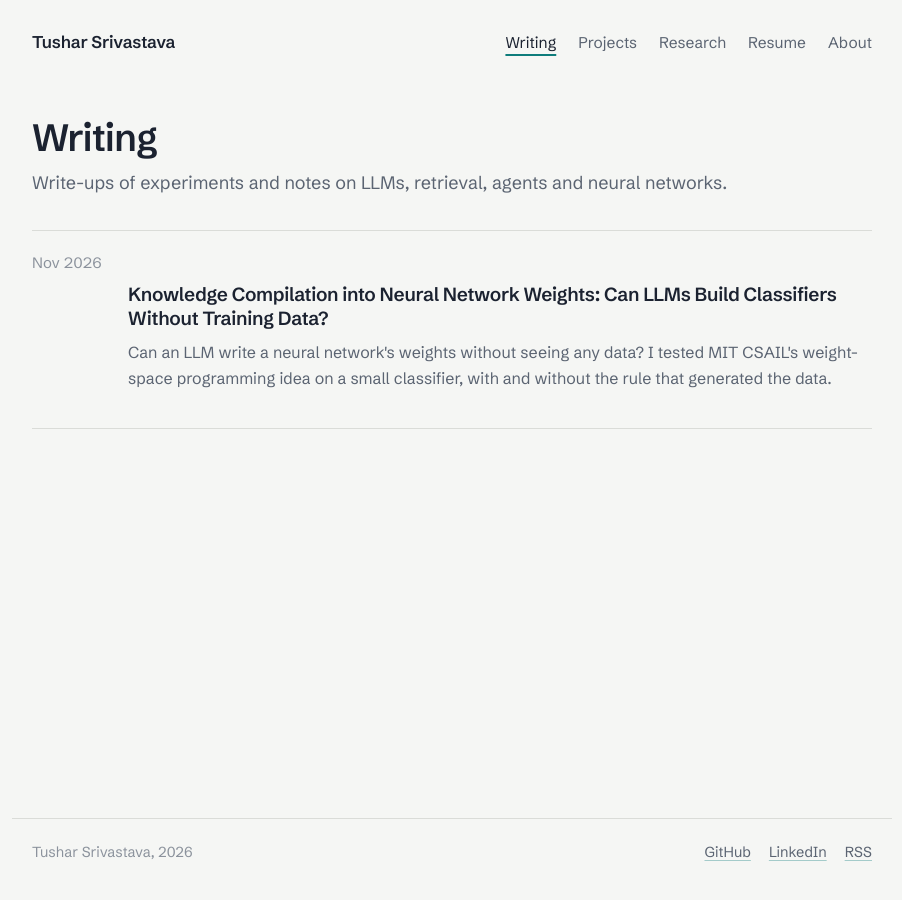
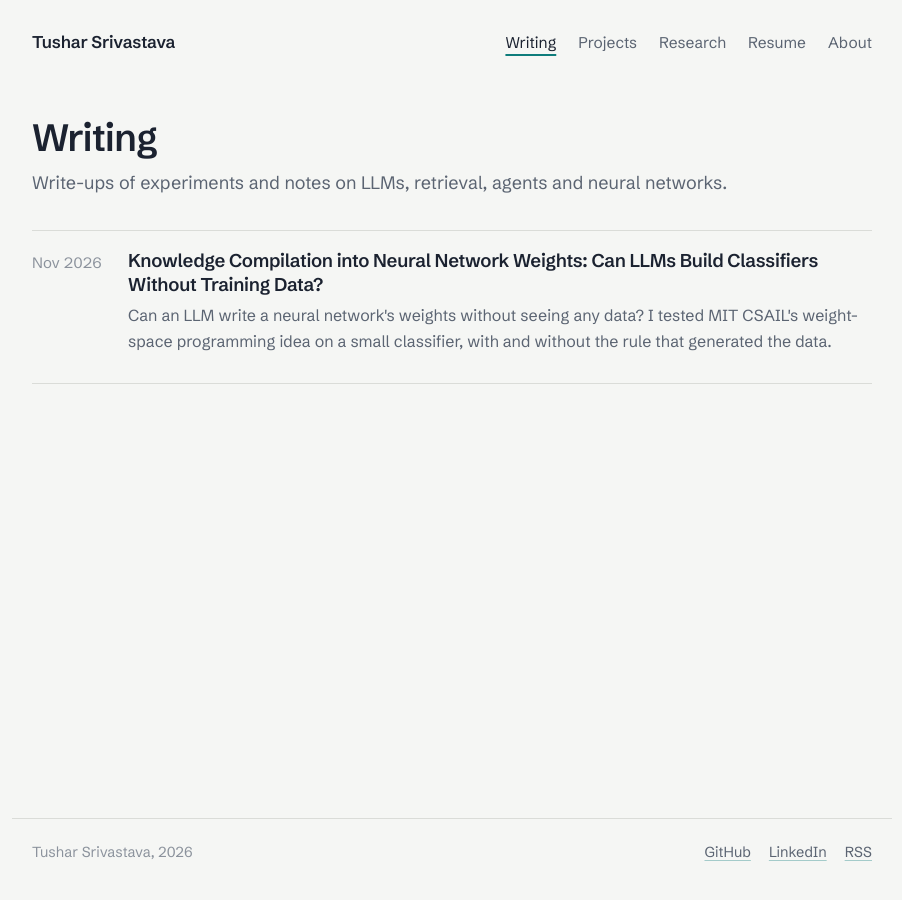
Before and after one commit to TusharSrivastva/TusharSrivastva.github.io, a Jekyll site: the page built from writing.md, in a window 1280 px wide. Shown: the whole page, without its empty margins (188-1090 px from the left). Built offline with Jekyll 4.4.1, drawn with Linux system fonts in a browser that asks for light colours.

Commit message:
Fix list spacing inside page prose

```diff
--- a/assets/css/style.css
+++ b/assets/css/style.css
@@ -219,3 +219,9 @@ img { max-width: 100%; height: auto; display: block; }
   .resume-section p strong a { text-decoration: underline; text-decoration-color: #999; }
   @page { margin: 14mm 16mm; }
 }
+
+/* Lists inside page prose: keep list spacing, not article spacing */
+.prose .entry h3 { font-size: 18.5px; margin: 0 0 6px; }
+.prose .entry p { margin: 0 0 8px; }
+.prose .entries { padding: 0; margin: 0; }
+.prose .entry { margin: 0; }
```
